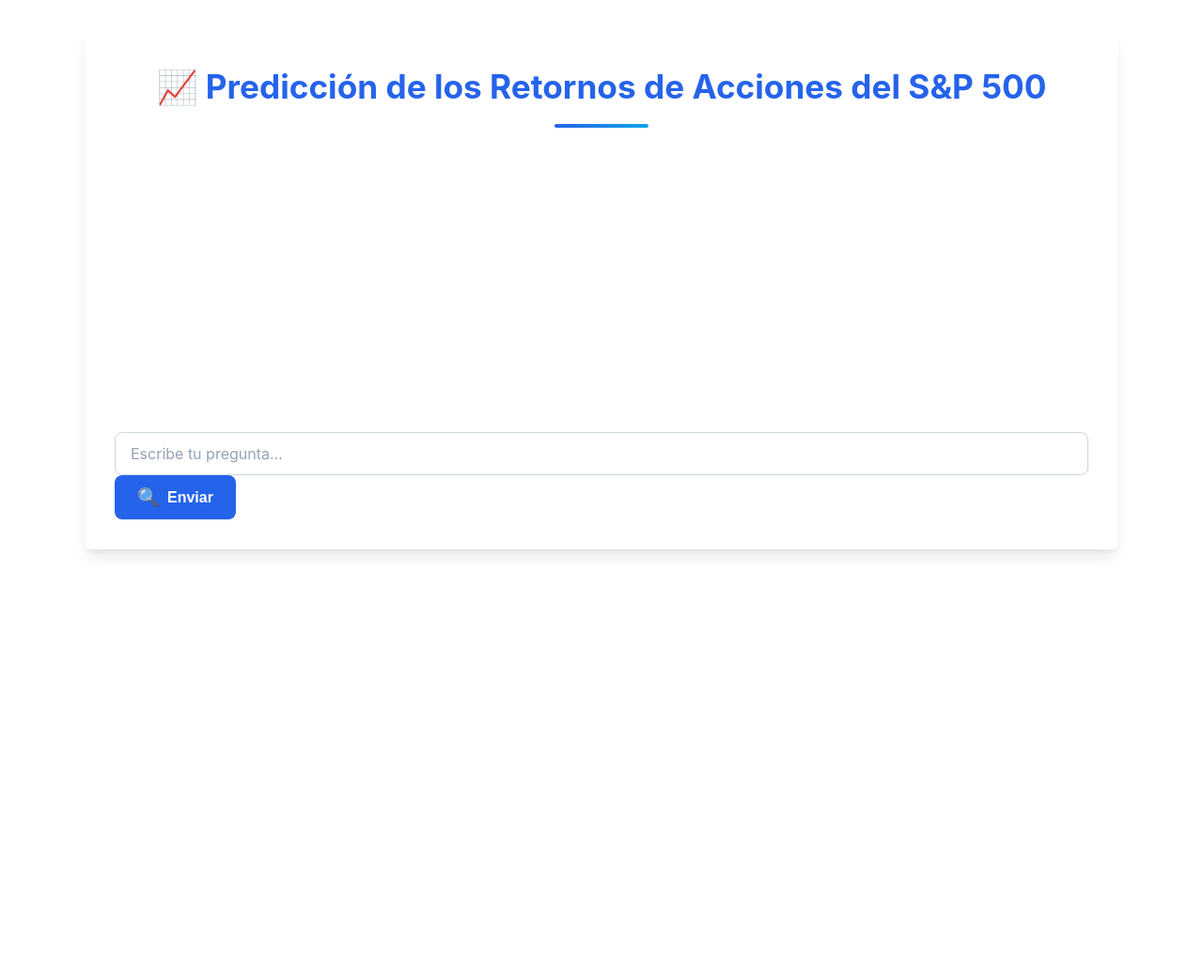
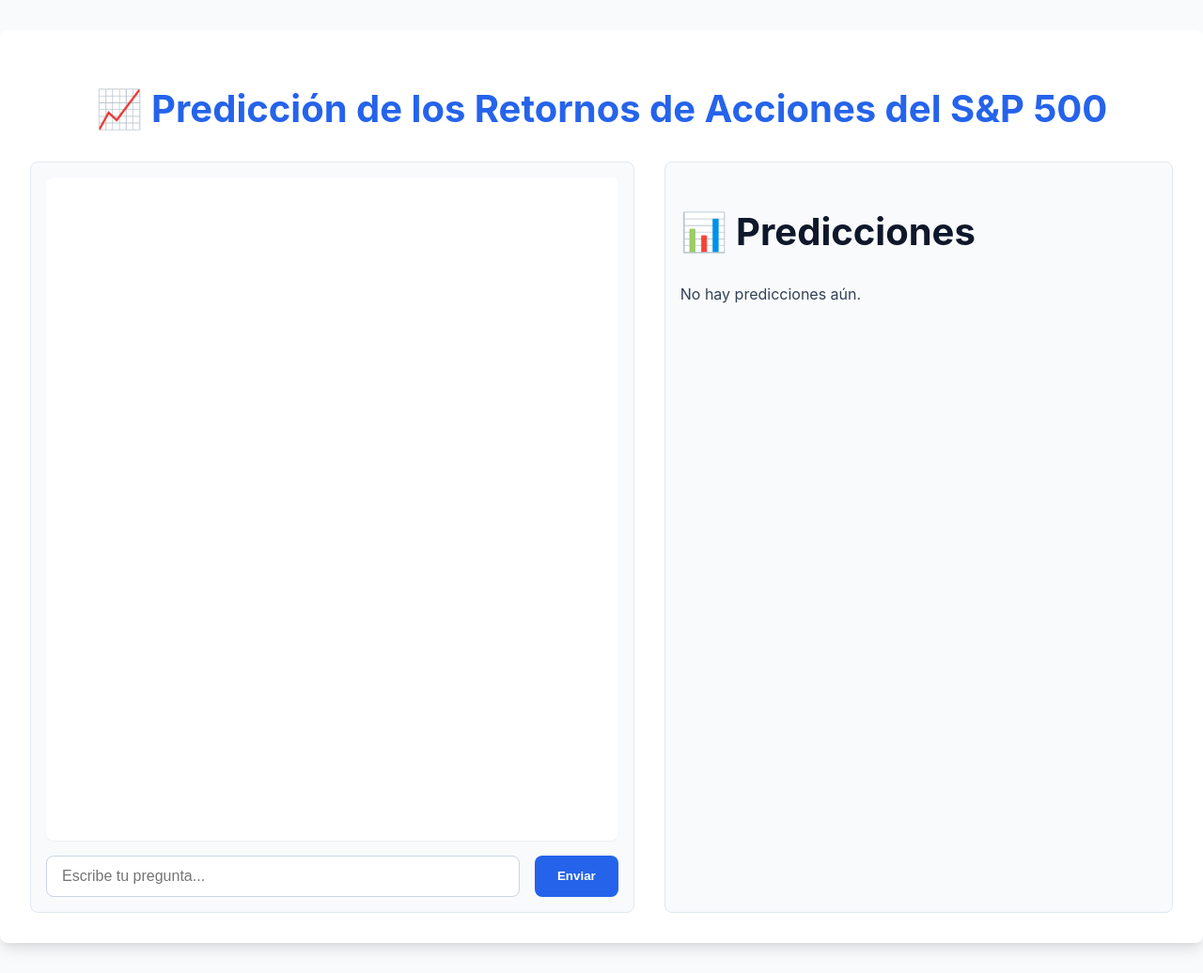
Before and after one commit to Luiri962/Financial_IA-Project, a FastAPI app: page / in a window 1280 px wide. Shown: the whole page at 94% size. Before the commit the page ends 592 px from the top, so only its background shows below. Run offline with FastAPI, Linux system fonts and the light colour scheme.

Commit message:
Subiendo Proyecto completo

```diff
--- a/financialia/app/api.py
+++ b/financialia/app/api.py
@@ -18,7 +18,7 @@
 nltk.download('omw-1.4', quiet=True)
 nltk.download('punkt_tab', quiet=True)
 
-user_state = {} # Diccionario global para guardar el estado por cliente
+user_state = {}
 
 app = FastAPI()
 
@@ -40,22 +40,15 @@
     if dataset is None:
         return JSONResponse(content={"error": "Error al cargar el dataset"}, status_code=500)
 
-    respuesta, nuevo_estado = await chatbot.handle_conversation(user_input, state, dataset)
+    respuesta, nuevo_estado, datos = await chatbot.handle_conversation(user_input, state, dataset)
     user_state[client_id] = nuevo_estado
 
-    return JSONResponse(content={"response": respuesta, "client_id": client_id})
+    content = {"response": respuesta, "client_id": client_id}
+    if datos:
+        content.update(datos)
 
+    return JSONResponse(content=content)
 
-@app.post("/predict", response_class=HTMLResponse)
-async def predict(request: Request, target_variable: str = Form(...), periods: int = Form(...)):
-    try:
-        predictions = await ModelService().make_predictions(target_variable=target_variable, periods=periods)
-
-        return templates.TemplateResponse("index.html", {"request": request, "predictions": predictions})
-
-    except Exception as e:
-        logger.error(f"Error en /predict: {e}")
-        raise HTTPException(status_code=500, detail="Error al realizar la predicción")
 
 
 @app.get("/", response_class=HTMLResponse)
--- a/financialia/interfaz/static/style.css
+++ b/financialia/interfaz/static/style.css
@@ -1,4 +1,3 @@
-/* Base styles and variables */
 :root {
   --primary-color: #2563eb;
   --primary-hover: #1d4ed8;
@@ -18,158 +17,137 @@
   --transition: all 0.3s ease;
 }
 
-/* Reset and global styles */
-* {
-  margin: 0;
-  padding: 0;
-  box-sizing: border-box;
-}
-
 body {
   font-family: 'Inter', sans-serif;
   color: var(--text-color);
-  line-height: 1.6;
+  margin: 0;
   padding: 0;
-  margin: 0;
+  background-color: var(--light-bg);
   min-height: 100vh;
 }
 
-
-.overlay {
-  position: fixed;
-  top: 0;
-  left: 0;
-  right: 0;
-  bottom: 0;
-  opacity: 0.5;
-  z-index: -1;
-}
-
 .container {
-  max-width: 1100px;
+  max-width: 100vw;
+  height: 90%;
   margin: 2rem auto;
   padding: 2rem;
   background-color: white;
   border-radius: var(--border-radius);
   box-shadow: var(--shadow-lg);
-  position: relative;
-  z-index: 1;
 }
 
-/* Typography */
 h1 {
-  font-size: 2.2rem;
-  font-weight: 700;
+  font-size: 2.5rem;
   color: var(--primary-color);
-  margin-bottom: 1.5rem;
+  margin-bottom: 2rem;
   text-align: center;
-  position: relative;
-  padding-bottom: 1rem;
 }
 
-
-h1::after {
-  content: "";
-  position: absolute;
-  bottom: 0;
-  left: 50%;
-  transform: translateX(-50%);
-  width: 100px;
-  height: 4px;
-  background: linear-gradient(to right, var(--primary-color), var(--accent-color));
-  border-radius: 2px;
+.main-content {
+  display: flex;
+  gap: 2rem;
+  height: 800px;
 }
 
-h2 {
-  font-size: 1.6rem;
-  font-weight: 600;
-  color: var(--secondary-color);
-  margin: 2rem 0 1rem;
-  position: relative;
-  display: inline-block;
+/* Chat Section */
+.chat-section {
+  flex: 1.2;
+  display: flex;
+  flex-direction: column;
+  border: 1px solid #e2e8f0;
+  border-radius: var(--border-radius);
+  padding: 1rem;
+  background-color: var(--light-bg);
 }
 
-h2::after {
-  content: "";
-  position: absolute;
-  bottom: -5px;
-  left: 0;
-  width: 100%;
-  height: 3px;
-  background: linear-gradient(to right, var(--accent-color), transparent);
-  border-radius: 2px;
+.chat-box {
+  flex-grow: 1;
+  overflow-y: auto;
+  padding: 1rem;
+  border-radius: var(--border-radius);
+  background-color: white;
+  box-shadow: var(--shadow-sm);
+  display: flex;
+  flex-direction: column;
+  gap: 0.75rem;
 }
 
-/* Form styles */
-.prediction-form {
-  display: grid;
-  grid-template-columns: 1fr 1fr;
-  gap: 1.5rem;
-  margin-bottom: 2rem;
-  padding: 1.5rem;
-  background-color: #f8fafc;
-  border-radius: var(--border-radius);
-  border: 1px solid #e2e8f0;
+.input-area {
+  display: flex;
+  margin-top: 1rem;
+  gap: 1rem;
 }
 
-label {
-  display: block;
-  margin-bottom: 0.5rem;
-  font-weight: 500;
-  color: var(--secondary-color);
-}
-
-input {
-  width: 100%;
+.input-area input {
+  flex-grow: 1;
   padding: 0.75rem 1rem;
   border: 1px solid #cbd5e1;
   border-radius: var(--border-radius);
-  font-family: inherit;
   font-size: 1rem;
-  transition: var(--transition);
 }
 
-input:focus {
-  outline: none;
-  border-color: var(--primary-color);
-  box-shadow: 0 0 0 3px rgba(37, 99, 235, 0.2);
-}
-
-input::placeholder {
-  color: #94a3b8;
-}
-
-button {
-  grid-column: span 2;
+.input-area button {
   background-color: var(--primary-color);
   color: white;
   border: none;
   border-radius: var(--border-radius);
-  padding: 0.75rem 1.5rem;
-  font-size: 1rem;
+  padding: 0 1.5rem;
   font-weight: 600;
   cursor: pointer;
-  transition: var(--transition);
-  box-shadow: var(--shadow-sm);
-  display: flex;
-  align-items: center;
-  justify-content: center;
-  gap: 0.5rem;
+  transition: background-color 0.3s ease;
 }
 
-button:hover {
+.input-area button:hover {
   background-color: var(--primary-hover);
-  box-shadow: var(--shadow-md);
-  transform: translateY(-1px);
 }
 
-button:active {
-  transform: translateY(0);
+/* Message bubbles */
+.message {
+  max-width: 70%;
+  padding: 0.75rem 1rem;
+  border-radius: 18px;
+  font-size: 1rem;
+  line-height: 1.4;
+  word-wrap: break-word;
 }
 
-button::before {
-  content: "🔍";
-  font-size: 1.2rem;
+/* User messages right aligned */
+.message.user {
+  background-color: var(--primary-color);
+  color: white;
+  align-self: flex-end;
+  border-bottom-right-radius: 4px;
+}
+
+/* Bot messages left aligned */
+.message.bot {
+  background-color: #e2e8f0;
+  color: var(--text-color);
+  align-self: flex-start;
+  border-bottom-left-radius: 4px;
+}
+
+/* Predictions Section */
+.predictions-section {
+  flex: 1;
+  border: 1px solid #e2e8f0;
+  border-radius: var(--border-radius);
+  padding: 1rem;
+  background-color: var(--light-bg);
+  display: flex;
+  flex-direction: column;
+}
+
+.predictions-section h2 {
+  margin-bottom: 1rem;
+  font-size: 2.5rem;
+  font-weight: 700;
+  color: var(--secondary-color);
+}
+
+#predictions-table-container {
+  flex-grow: 1;
+  overflow-y: auto;
 }
 
 /* Table styles */
@@ -177,10 +155,10 @@
   width: 100%;
   border-collapse: separate;
   border-spacing: 0;
-  margin: 1.5rem 0;
   border-radius: var(--border-radius);
   overflow: hidden;
   box-shadow: var(--shadow-md);
+  background-color: white;
 }
 
 thead {
@@ -189,93 +167,32 @@
   font-weight: 600;
 }
 
-th {
+th, td {
+  padding: 1rem;
   text-align: left;
-  padding: 1rem;
-  text-transform: uppercase;
-  font-size: 0.9rem;
-  letter-spacing: 0.5px;
-}
-
-tbody tr {
-  background-color: white;
-  transition: var(--transition);
+  font-size: 0.95rem;
 }
 
 tbody tr:nth-child(even) {
-  background-color: #f8fafc;
+  background-color: var(--light-bg);
 }
 
 tbody tr:hover {
   background-color: #f1f5f9;
 }
 
-td {
-  padding: 1rem;
-  border-top: 1px solid #e2e8f0;
-  font-size: 1rem;
-}
-
-/* Highlight cell styles based on content */
 td:nth-child(3) {
   font-weight: 600;
 }
 
-/* Remove invalid selector and use .negative class for negative values */
-
-/* Responsive styles */
-@media (max-width: 768px) {
-  .container {
-    padding: 1.5rem;
-    margin: 1rem;
-  }
-
-  .prediction-form {
-    grid-template-columns: 1fr;
-  }
-
-  button {
-    grid-column: span 1;
-  }
-
-  table {
-    display: block;
-    overflow-x: auto;
-    white-space: nowrap;
-  }
-
-  th, td {
-    padding: 0.75rem;
-  }
-
-  h1 {
-    font-size: 1.8rem;
-  }
-
-  h2 {
-    font-size: 1.4rem;
-  }
+/* Scrollbar */
+.chat-box::-webkit-scrollbar,
+#predictions-table-container::-webkit-scrollbar {
+  width: 10px;
 }
 
-/* Animation for loading state */
-@keyframes pulse {
-  0% { opacity: 1; }
-  50% { opacity: 0.5; }
-  100% { opacity: 1; }
+.chat-box::-webkit-scrollbar-thumb,
+#predictions-table-container::-webkit-scrollbar-thumb {
+  background-color: var(--primary-color);
+  border-radius: 5px;
 }
-
-button.loading {
-  animation: pulse 1.5s infinite;
-  pointer-events: none;
-}
-
-/* Styling for positive and negative returns */
-.positive {
-  color: var(--success-color);
-  font-weight: 600;
-}
-
-.negative {
-  color: var(--danger-color);
-  font-weight: 600;
-}
--- a/financialia/interfaz/templates/index.html
+++ b/financialia/interfaz/templates/index.html
@@ -1,29 +1,34 @@
 <!DOCTYPE html>
 <html lang="es">
 <head>
-    <meta charset="UTF-8">
-    <meta name="viewport" content="width=device-width, initial-scale=1.0">
+  <meta charset="UTF-8" />
+  <meta name="viewport" content="width=device-width, initial-scale=1" />
   <title>Financialia</title>
-    <link rel="stylesheet" href="/static/style.css?v=2">
+  <link rel="stylesheet" href="/static/style.css?v=3" />
   <script src="https://code.jquery.com/jquery-3.6.0.min.js"></script>
 </head>
 <body>
-    <div class="overlay"></div>
   <div class="container">
     <h1>📈 Predicción de los Retornos de Acciones del S&P 500</h1>
-
-        <div class="chat-container">
-            <div id="chat-box" style="height: 300px; overflow-y: scroll;">
-                <!-- Las respuestas del chatbot aparecerán aquí -->
-            </div>
-            <input type="text" id="user-input" placeholder="Escribe tu pregunta...">
+    <div class="main-content">
+      <section class="chat-section">
+        <div id="chat-box" class="chat-box"></div>
+        <div class="input-area">
+          <input type="text" id="user-input" placeholder="Escribe tu pregunta..." autocomplete="off" />
           <button onclick="sendMessage()">Enviar</button>
         </div>
+      </section>
 
+      <section class="predictions-section">
+        <h2>📊 Predicciones</h2>
+        <div id="predictions-table-container">
+          <p>No hay predicciones aún.</p>
+        </div>
+      </section>
+    </div>
   </div>
 
   <script>
-    // Variable para almacenar el ID del cliente
     var clientId = null;
 
     function sendMessage() {
@@ -31,19 +36,13 @@
 
       if (userInput.trim() === '') return;
 
-        // Mostrar el mensaje del usuario en el chat
-        $('#chat-box').append('<div><strong>Tú:</strong> ' + userInput + '</div>');
-
-        // Desplazar el chat hacia abajo para mostrar el último mensaje
+      // Mostrar mensaje usuario en burbuja
+      $('#chat-box').append('<div class="message user">' + userInput + '</div>');
       $('#chat-box').scrollTop($('#chat-box')[0].scrollHeight);
-
-        // Limpiar el input
       $('#user-input').val('');
 
-        // Mostrar indicador de carga
       $('#chat-box').append('<div id="loading"><em>Chatbot está escribiendo...</em></div>');
 
-        // Enviar la pregunta al servidor
       $.ajax({
         url: '/chatbot',
         type: 'post',
@@ -52,30 +51,34 @@
           client_id: clientId
         },
         success: function(response) {
-                // Eliminar indicador de carga
           $('#loading').remove();
 
-                // Guardar el ID del cliente para mantener el estado de la conversación
           if (response.client_id) {
             clientId = response.client_id;
           }
 
-                // Mostrar la respuesta del chatbot
-                $('#chat-box').append('<div><strong>Chatbot:</strong> ' + response.response + '</div>');
+          // Mostrar mensaje bot en burbuja
+          $('#chat-box').append('<div class="message bot">' + response.response + '</div>');
 
-                // Desplazar el chat hacia abajo para mostrar el último mensaje
+          // Mostrar tabla predicciones o texto si llegan predicciones
+          if (response.predictions) {
+            let html = "<table><thead><tr><th>Fecha</th><th>Variable</th><th>Precio</th><th>Retorno</th></tr></thead><tbody>";
+            response.predictions.forEach(p => {
+              html += `<tr><td>${p.date}</td><td>${p.variable}</td><td>${p.price.toFixed(2)}</td><td>${p.return.toFixed(4)}</td></tr>`;
+            });
+            html += "</tbody></table>";
+            $('#predictions-table-container').html(html);
+          }
+
           $('#chat-box').scrollTop($('#chat-box')[0].scrollHeight);
         },
         error: function() {
-                // Eliminar indicador de carga
           $('#loading').remove();
-
-                $('#chat-box').append('<div><strong>Chatbot:</strong> Hubo un error en el chatbot.</div>');
+          $('#chat-box').append('<div class="message bot">Hubo un error en el chatbot.</div>');
         }
       });
     }
 
-    // Agregar evento para enviar mensaje con Enter
     $('#user-input').keypress(function(e) {
       if (e.which == 13) {
         sendMessage();
```
Also changed, not shown: financialia/chatbot/chatbot.py (+34 -41 lines), 1 other file. Lines whose indentation alone changed are shown as unchanged.
